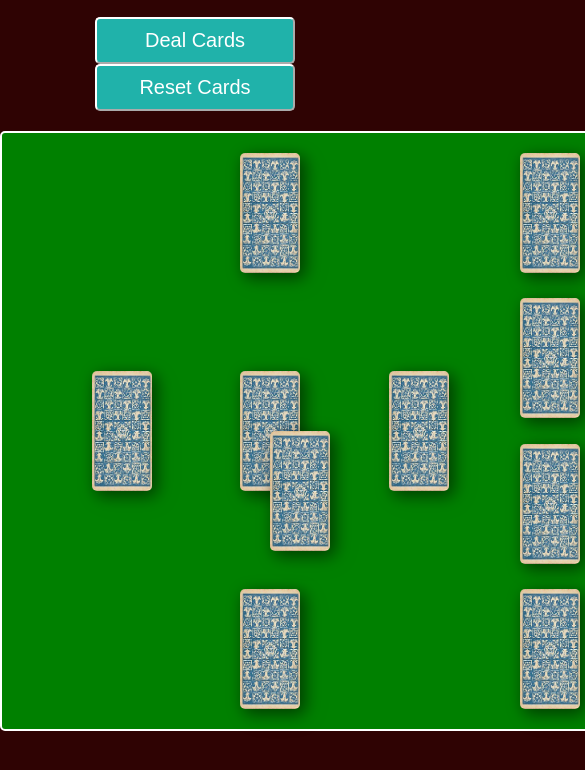
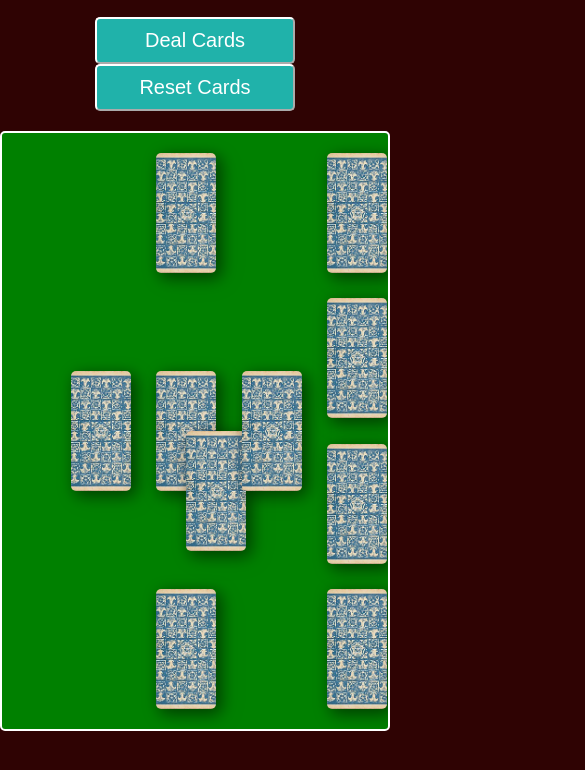
Before and after one commit to Neri-Lenchner/tarot-celtic-spread-static, a plain HTML site: page index.html in a window 390 px wide. Shown: the part 60-830 px from the top of the page, 585 px wide, since content can reach past the window. Drawn offline with Linux system fonts and the light colour scheme.

Commit message:
fixed media query

```diff
--- a/tarot-celtic-spread.css
+++ b/tarot-celtic-spread.css
@@ -104,3 +104,29 @@
   right: 8%;
   top: 20px;
 }
+
+@media (max-width: 700px) {
+  .spread-container {
+    width: 100vw !important;           /* Full viewport width */
+    max-width: 100% !important;
+    margin: 20px 0 !important;         /* Only top/bottom */
+    padding: 12px;
+    box-sizing: border-box;
+    display: flex;
+    flex-wrap: wrap;
+    justify-content: center;
+    gap: 14px;
+    background-color: green;
+    border: solid 2px white;
+    border-radius: 5px;
+    overflow: hidden;
+  }
+
+  .card img {
+    width: 100%;
+    height: 100%;
+    object-fit: cover;
+  }
+
+
+}
```
